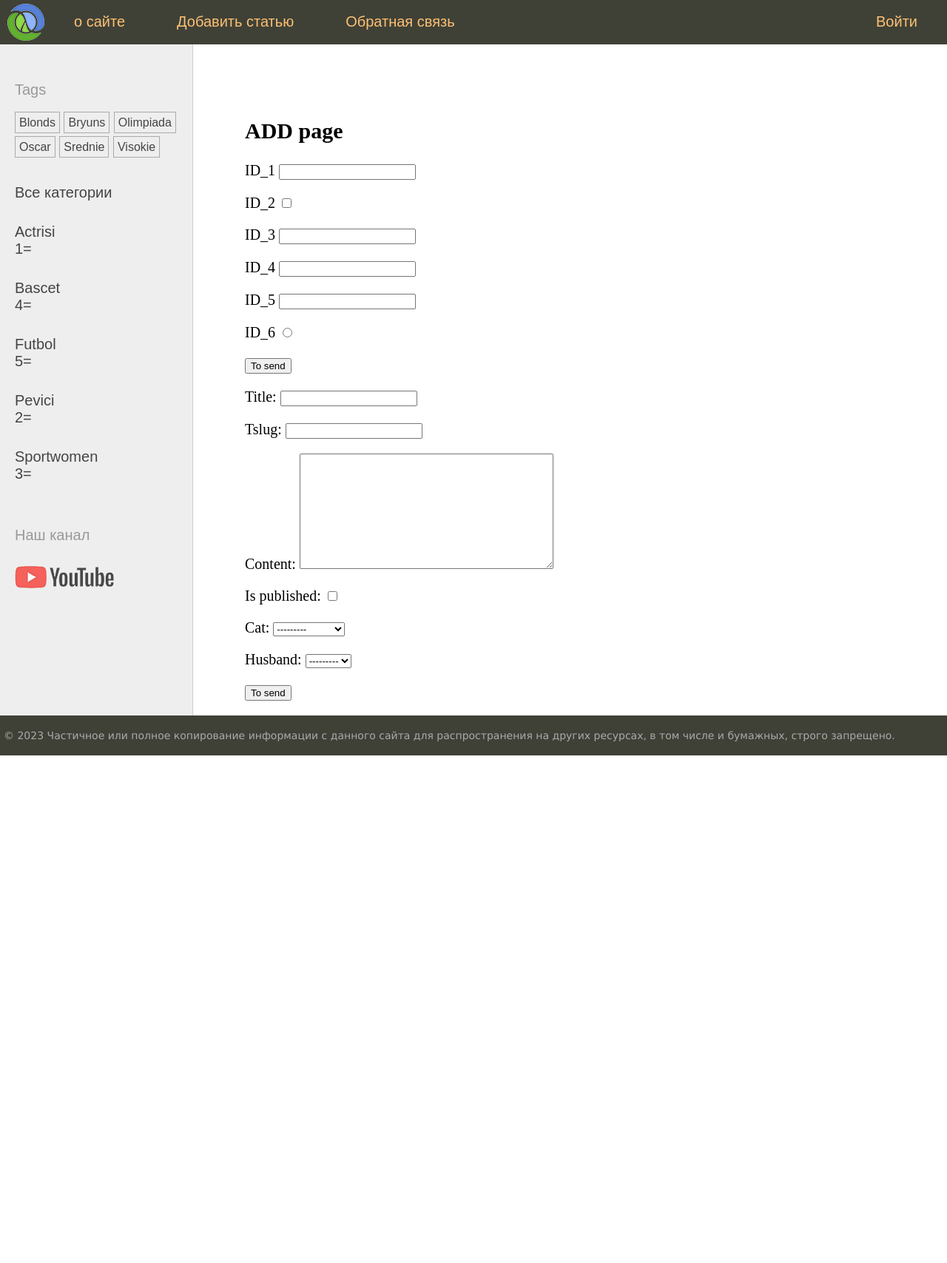
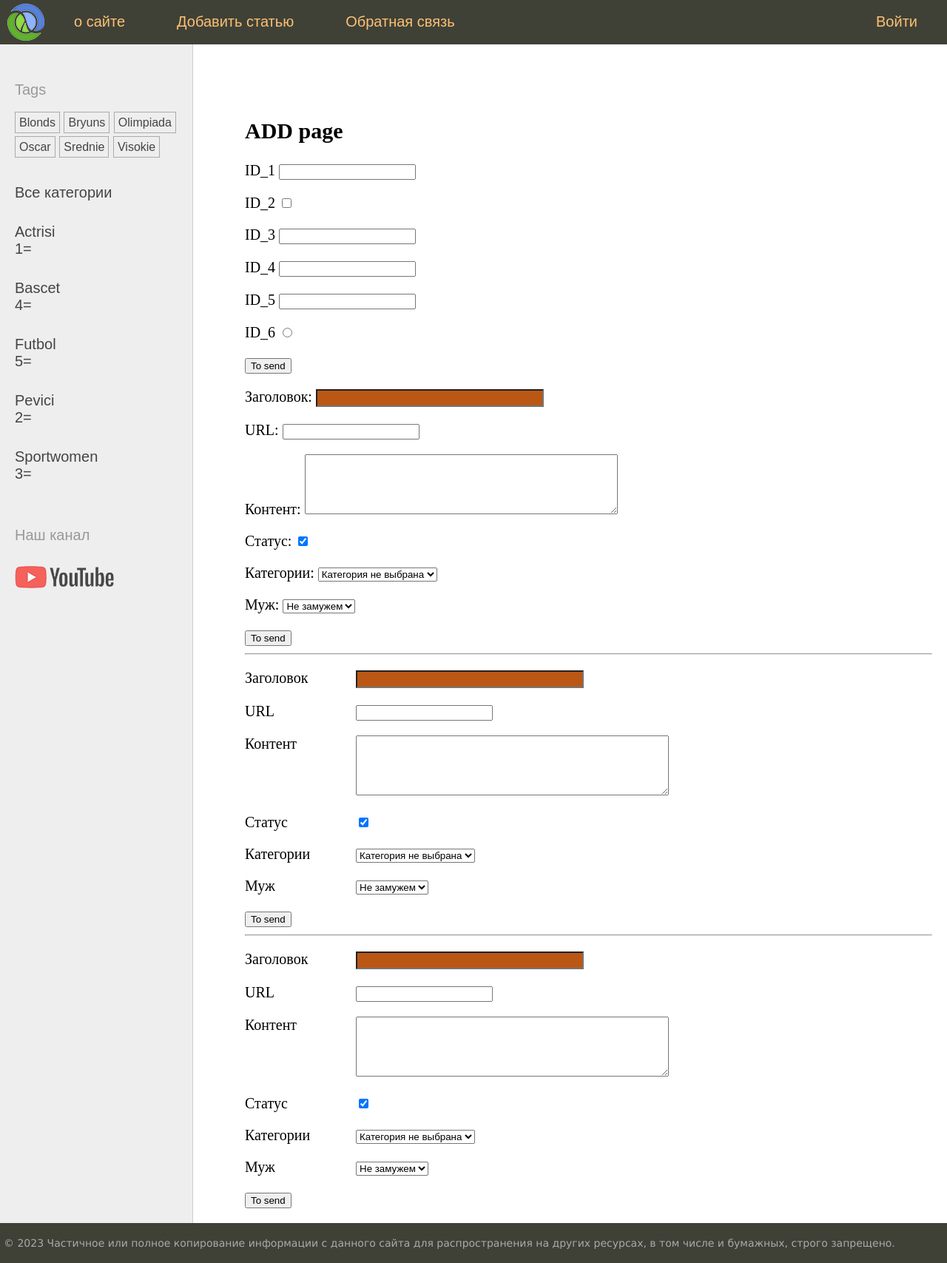
Before and after one commit to SergeyFoma/Stepik_women, a Django app: page /addpage/ in a window 1280 px wide. Shown: the whole page at 74% size. Before the commit the page ends 1021 px from the top, so only its background shows below. Run offline with Django 3.2, Linux system fonts and the light colour scheme; data comes from the database, SQL or seed files in the repository; both versions use the stored data as it was after the commit.

Commit message:
Form no model

```diff
--- a/women/forms.py
+++ b/women/forms.py
@@ -2,9 +2,9 @@ from django import forms
 from women.models import Category, Husband
 
 class AddPostForm(forms.Form):
-    title=forms.CharField(max_length=100)
-    tslug=forms.SlugField(max_length=100)
-    content=forms.CharField(widget=forms.Textarea())
-    is_published=forms.BooleanField()
-    cat=forms.ModelChoiceField(queryset=Category.objects.all())
-    husband=forms.ModelChoiceField(queryset=Husband.objects.all())
+    title=forms.CharField(max_length=100,label='Заголовок',widget=forms.TextInput(attrs={"class":"form-input"}))
+    slug=forms.SlugField(max_length=100,label='URL')
+    content=forms.CharField(widget=forms.Textarea(attrs={"cols":50,"rows":5}),required=False,label='Контент')
+    is_published=forms.BooleanField(label='Статус',initial=True)
+    cat=forms.ModelChoiceField(queryset=Category.objects.all(),empty_label='Категория не выбрана',label='Категории')
+    husband=forms.ModelChoiceField(queryset=Husband.objects.all(),empty_label='Не замужем',label='Муж',required=False)
--- a/women/static/women/css/style.css
+++ b/women/static/women/css/style.css
@@ -388,7 +388,8 @@ ul.lang-list li a:hover {color: #fdc073;}
 
 .form-input {
     width: 300px;
-    font-size: 16px;
+	font-size: 16px;
+	background: #BB5715;
 }
 
 .form-label {
--- a/women/templates/women/addpage.html
+++ b/women/templates/women/addpage.html
@@ -19,5 +19,41 @@
         {{form.as_p}}
         <button type='submit'>To send</button>
     </form>
+<hr>
+    <form action=""method='post'>
+        {% csrf_token %}
+        <div class="form-error">{{form.non_field.errors}}</div>
+        <p><label for="{{form.title.id_for_label}}"class='form-label'>{{form.title.label}}</label>{{form.title}}</p>
+        <div class="form-error">{{form.title.errors}}</div>
+
+        <p><label for="{{form.slug.id_for_label}}"class='form-label'>{{form.slug.label}}</label>{{form.slug}}</p>
+        <div class="form-error">{{form.slug.errors}}</div>
+
+        <p><label for="{{form.content.id_for_label}}"class='form-label'>{{form.content.label}}</label>{{form.content}}</p>
+        <div class="form-error">{{form.content.errors}}</div>
+
+        <p><label for="{{form.is_published.id_for_label}}"class='form-label'>{{form.is_published.label}}</label>{{form.is_published}}</p>
+        <div class="form-error">{{form.is_published.errors}}</div>
+
+        <p><label for="{{form.cat.id_for_label}}"class='form-label'>{{form.cat.label}}</label>{{form.cat}}</p>
+        <div class="form-error">{{form.cat.errors}}</div>
+
+        <p><label for="{{form.husband.id_for_label}}"class='form-label'>{{form.husband.label}}</label>{{form.husband}}</p>
+        <div class="form-error">{{form.husband.errors}}</div>
+        <button type='submit'>To send</button>
+    </form>
+
+    <hr>
+
+    <form action=""method='post'>
+        {% csrf_token %}
+        <div class="form-error">{{form.non_field.errors}}</div>
+        {% for f in form %}
+        <p><label for="{{f.id_for_label}}"class='form-label'>{{f.label}}</label>{{f}}</p>
+        <div class="form-error">{{f.errors}}</div>
+        {% endfor %}
+
+        <button type='submit'>To send</button>
+    </form>
 
 {% endblock %}
--- a/women/views.py
+++ b/women/views.py
@@ -129,7 +129,17 @@ def show_post(request, sp_slug):
 
 def addpage(request):
     #return HttpResponse(f"Add post")
-    form=AddPostForm()
+    if request.method=="POST":
+        form=AddPostForm(request.POST)
+        if form.is_valid():
+            print(form.cleaned_data)
+            try:
+                Women.objects.create(**form.cleaned_data)
+                return redirect("women:index")
+            except:
+                form.add_error(None, "Fatal create post")
+    else:
+        form=AddPostForm()
     context={
         'menu':menu2,
         'title':'ADD page',
```
Also changed, not shown: db.sqlite3.
